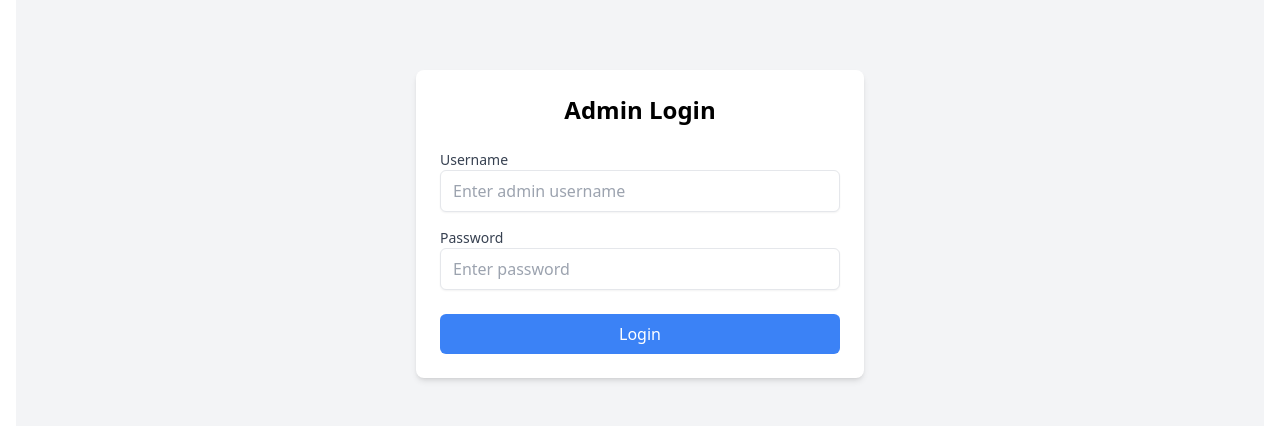
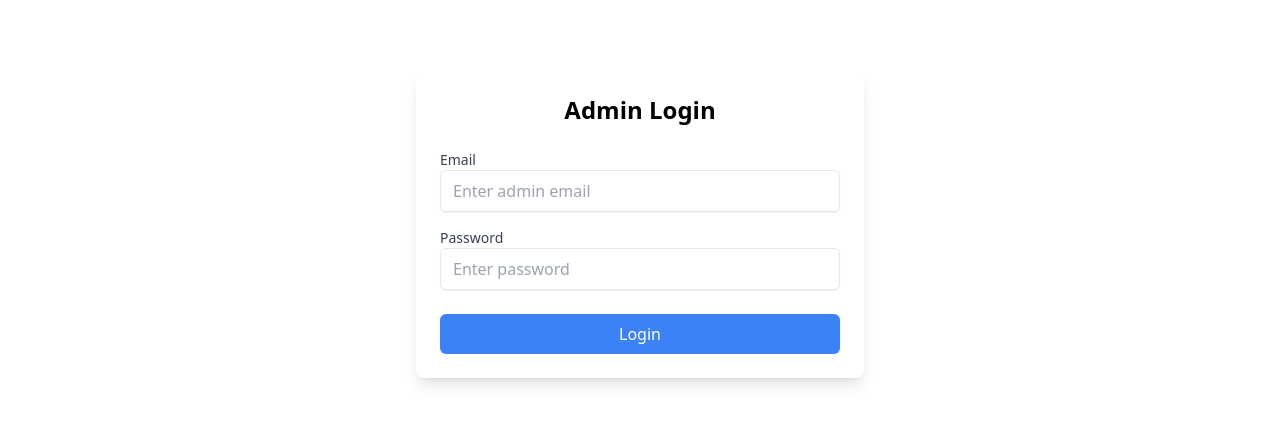
Before and after one commit to shubhujais15/Hiring-Process-Management, a React (Create React App) app in the folder client/hiring-dashboard/: page / in a window 1280 px wide. Shown: the part 192-618 px from the top of the page. Built offline with nearby package versions, Linux system fonts and the light colour scheme; no server answers.

Commit message:
change url

```diff
--- a/client/hiring-dashboard/src/components/Login.js
+++ b/client/hiring-dashboard/src/components/Login.js
@@ -6,6 +6,8 @@ const Login = ({ onLogin }) => {
     const [message, setMessage] = useState('');
     const [loading, setLoading] = useState(false);
 
+    const ADMIN_LOGIN_API = process.env.REACT_APP_ADMIN_LOGIN_API;
+
     // Handle login form submission
     const handleLogin = async (e) => {
         e.preventDefault();
@@ -13,7 +15,7 @@ const Login = ({ onLogin }) => {
         setMessage('');
 
         try {
-            const response = await fetch('http://13.232.38.6:8000/admin-login/', {
+            const response = await fetch(ADMIN_LOGIN_API, {
                 method: 'POST',
                 headers: {
                     'Content-Type': 'application/json',
@@ -37,19 +39,19 @@ const Login = ({ onLogin }) => {
     };
 
     return (
-        <div className="flex items-center justify-center min-h-screen bg-gray-100">
-            <div className="w-full max-w-xs sm:max-w-md p-6 bg-white shadow-md rounded-lg">
+        <div className="flex items-center justify-center min-h-screen">
+            <div className="w-full max-w-xs sm:max-w-md p-6 bg-white shadow-lg rounded-lg">
                 <h2 className="text-xl sm:text-2xl font-bold mb-6 text-center">Admin Login</h2>
                 <form onSubmit={handleLogin}>
                     <div className="mb-4">
-                        <label htmlFor="username" className="block text-sm font-medium text-gray-700">Username</label>
+                        <label htmlFor="username" className="block text-sm font-medium text-gray-700">Email</label>
                         <input
                             id="username"
                             type="text"
                             value={username}
                             onChange={(e) => setUsername(e.target.value)}
                             className="w-full px-3 py-2 border rounded-md shadow-sm focus:outline-none focus:ring-2 focus:ring-blue-500"
-                            placeholder="Enter admin username"
+                            placeholder="Enter admin email"
                             required
                         />
                     </div>
--- a/client/hiring-dashboard/src/utils/constants.js
+++ b/client/hiring-dashboard/src/utils/constants.js
@@ -1,5 +1,5 @@
 import { createAsyncThunk } from '@reduxjs/toolkit';
-export const API_BASE_URL = "http://13.232.38.6:8000/applicants";
+export const API_BASE_URL = process.env.REACT_APP_APPLICANT_API;
 
 // Async Thunks for API calls
 
```
Also changed, not shown: 1 other file (tests, documents, lock files or other folders).
